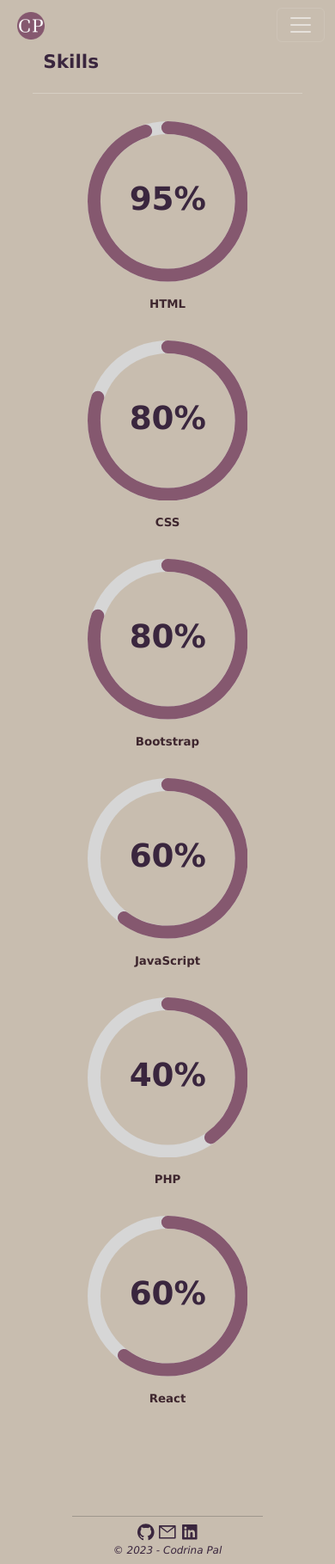
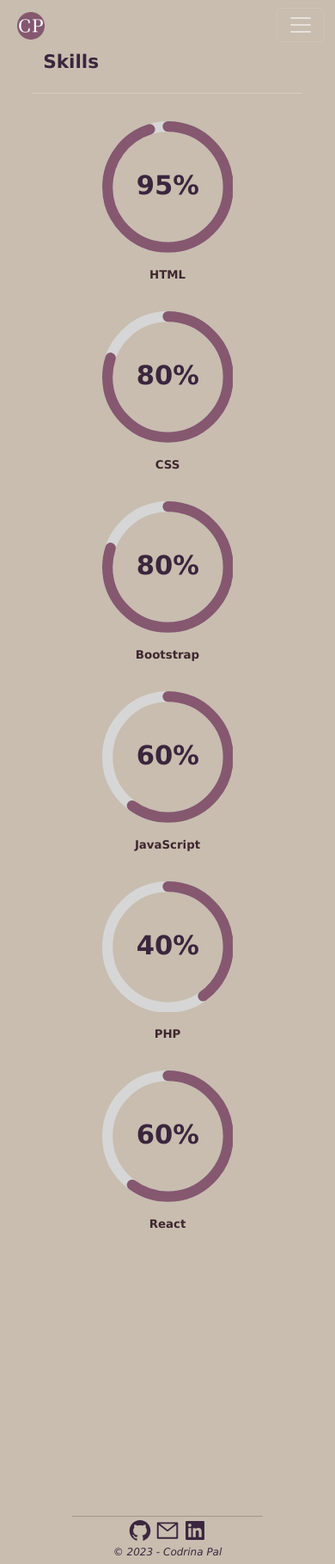
Before and after one commit to codri5/react-portfolio, a React (Create React App) app: page /skills in a window 390 px wide. Shown: the whole page at 86% size. Built offline with nearby package versions, Linux system fonts and the light colour scheme.

Commit message:
updated project component

```diff
--- a/src/components/Footer/Footer.css
+++ b/src/components/Footer/Footer.css
@@ -28,7 +28,7 @@
 
     .footer-icon {
         padding: 1px;
-        zoom: 1.6;
+        zoom: 2;
     }
 }
 
--- a/src/components/Projects/Projects.css
+++ b/src/components/Projects/Projects.css
@@ -1,6 +1,12 @@
 #projects {
     width: 165vh;
     margin-bottom: 2.5rem;
+}
+
+.projects-header {
+    font-weight: bold;
+    color: #3a263e;
+    margin-bottom: 1.5rem;
 }
 
 .project-card {
@@ -43,6 +49,7 @@
     .project-card {
         width: 45vh;
         margin-bottom: 15px;
+        transform: scale(1);
     }
 
     #projects {
--- a/src/components/Skills/Skills.css
+++ b/src/components/Skills/Skills.css
@@ -35,8 +35,8 @@
     }
 
     .CircularProgressbar {
-        height: 24vh;
-        width: 24vh;
+        height: 20vh;
+        width: 20vh;
         margin: 0.5rem;
     }
 }
```
